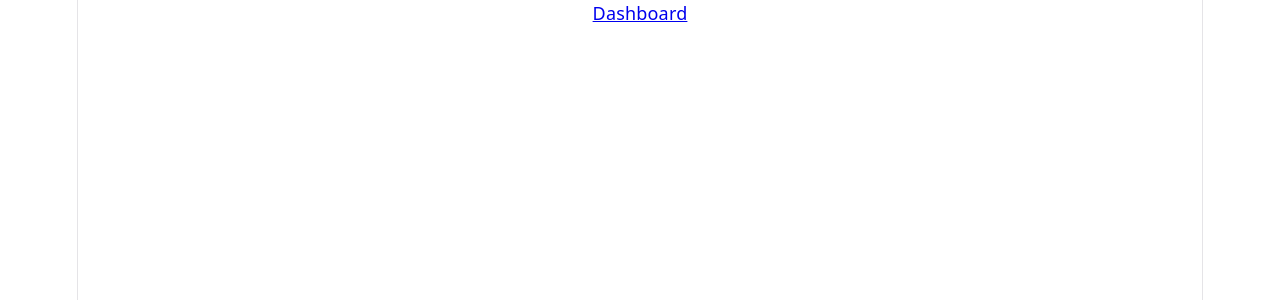
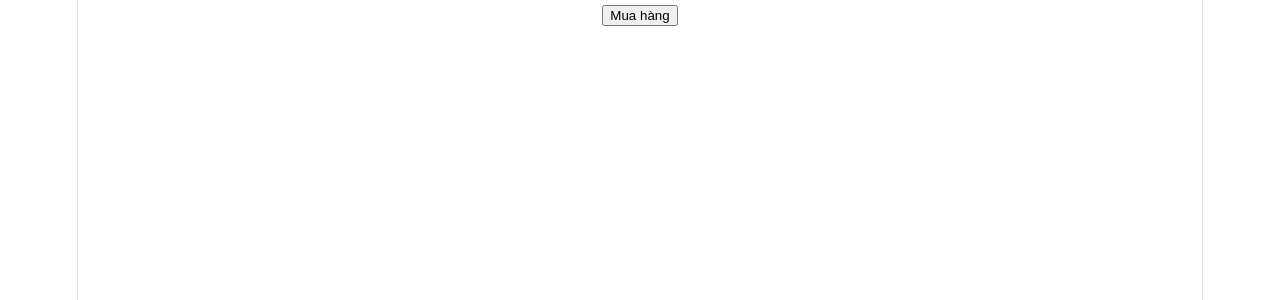
Before and after one commit to duc150905/PTDGUD, a React (Vite) app in the folder Buoi5/vite-project/: page / in a window 1280 px wide. Before the commit this address had no page. Shown: the top 300 px of the page. Built offline with nearby package versions, Linux system fonts and the light colour scheme.

Commit message:
Bai5 buoi5

```diff
--- a/Buoi5/vite-project/src/App.jsx
+++ b/Buoi5/vite-project/src/App.jsx
@@ -1,24 +1,15 @@
 import { BrowserRouter, Route, Routes, Link } from "react-router-dom"
-import Dashboard from "./components/Dashboard"
-import Profile from "./components/Profile"
-import Settings from "./components/Settings"
-import Orders from "./components/Orders"
+import ProductDetail from "./components/ProductDetail"
+import Checkout from "./components/Checkout"
 import './App.css'
 
 function App() {
   return (
     <>
       <BrowserRouter>
-        <nav>
-          <Link to="/dashboard">Dashboard</Link>
-        </nav>
-
         <Routes>
-          <Route path="/dashboard" element={<Dashboard />}>
-            <Route path="Profile" element={<Profile />} />
-            <Route path="Orders" element={<Orders />} />
-            <Route path="Settings" element={<Settings />} />
-          </Route>
+          <Route path="/" element={<ProductDetail />} />
+          <Route path="/checkout" element={<Checkout />} />
         </Routes>
       </BrowserRouter>
     </>
--- /dev/null
+++ b/Buoi5/vite-project/src/components/Checkout.jsx
@@ -0,0 +1,11 @@
+import React from 'react'
+
+function Checkout() {
+    return (
+        <div>
+            <h2>Thanh toán thành công</h2>
+        </div>
+    )
+}
+
+export default Checkout
--- a/Buoi5/vite-project/src/components/ProductDetail.jsx
+++ b/Buoi5/vite-project/src/components/ProductDetail.jsx
@@ -1,9 +1,14 @@
 import React from 'react'
-import { useParams } from 'react-router-dom'
+import { useNavigate } from 'react-router-dom'
 function ProductDetail() {
-    const {id}=useParams();
+    const navigate=useNavigate();
+    const handleBuy=()=>{
+      navigate("/checkout");
+    }
   return (
-    <h2>Product ID: {id}</h2>
+    <div>
+      <button onClick={handleBuy}>Mua hàng</button>
+    </div>
   )
 }
 
```
Also changed, not shown: Buoi5/vite-project/src/components/Bai5.png (added).
